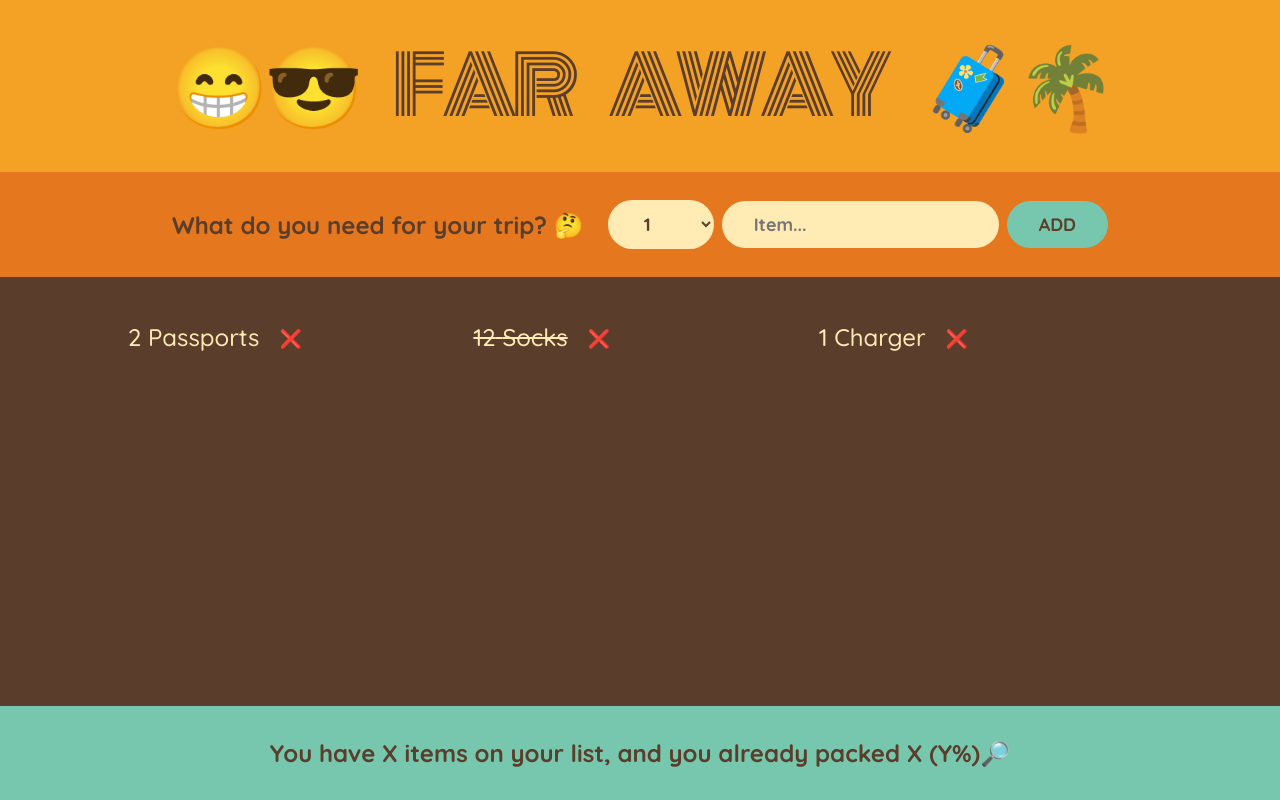
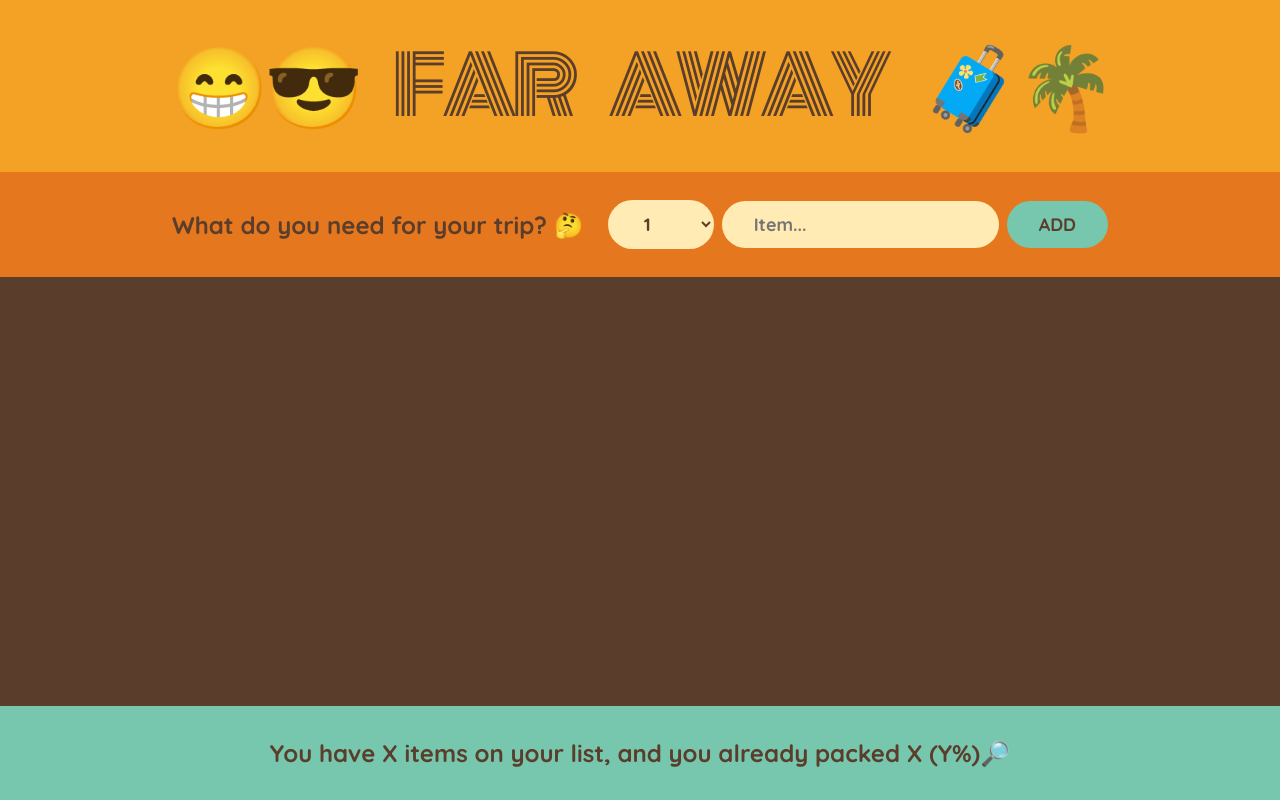
Before and after one commit to RTerBorch/travel-list, a React (Create React App) app: page / in a window 1280 px wide. Built offline with nearby package versions, Linux system fonts and the light colour scheme.

Commit message:
added add and delete items from list

```diff
--- a/src/App.js
+++ b/src/App.js
@@ -1,17 +1,21 @@
 import { useState } from "react";
 
-const initialItems = [
-  { id: 1, description: "Passports", quantity: 2, packed: false },
-  { id: 2, description: "Socks", quantity: 12, packed: true },
-  { id: 3, description: "Charger", quantity: 1, packed: false },
-];
+export default function App() {
+  const [items, setItems] = useState([]);
 
-export default function app() {
+  function handleAddItems(item) {
+    setItems((items) => [...items, item]);
+  }
+
+  function handleDeleteItem(id) {
+    setItems((items) => items.filter((item) => item.id !== id));
+  }
+
   return (
     <div className="app">
       <Logo />
-      <Form />
-      <PackingList />
+      <Form onAddItems={handleAddItems} />
+      <PackingList items={items} onDeleteItems={handleDeleteItem} />
       <Stats />
     </div>
   );
@@ -19,7 +23,7 @@
 function Logo() {
   return <h1>😁😎 Far Away 🧳🌴</h1>;
 }
-function Form() {
+function Form({ onAddItems }) {
   const [description, setDescription] = useState("");
   const [quantity, setQuantity] = useState(1);
 
@@ -29,8 +33,10 @@
     // if description is empty, return
     if (!description) return;
 
-    const newItem = { description, quantity, packed: false, id: Date.now };
+    const newItem = { description, quantity, packed: false, id: Date.now() };
     console.log(newItem);
+
+    onAddItems(newItem);
 
     setDescription("");
     setQuantity(1);
@@ -63,25 +69,25 @@
     </form>
   );
 }
-function PackingList() {
+function PackingList({ items, onDeleteItems }) {
   return (
     <div className="list">
       <ul>
-        {initialItems.map((item) => (
-          <Item item={item} key={item.id} />
+        {items.map((item) => (
+          <Item item={item} onDeleteItems={onDeleteItems} key={item.id} />
         ))}
       </ul>
     </div>
   );
 }
 
-function Item({ item }) {
+function Item({ item, onDeleteItems }) {
   return (
     <li>
       <span style={item.packed ? { textDecoration: `line-through` } : {}}>
         {item.quantity} {item.description}
       </span>
-      <button>❌</button>
+      <button onClick={() => onDeleteItems(item.id)}>❌</button>
     </li>
   );
 }
--- a/src/index.css
+++ b/src/index.css
@@ -94,7 +94,8 @@
 .list ul {
   list-style: none;
   width: 80%;
-  overflow: scroll;
+  overflow: auto;
+  overflow-y: hidden;
 
   display: grid;
   grid-template-columns: repeat(auto-fit, minmax(250px, 1fr));
```
